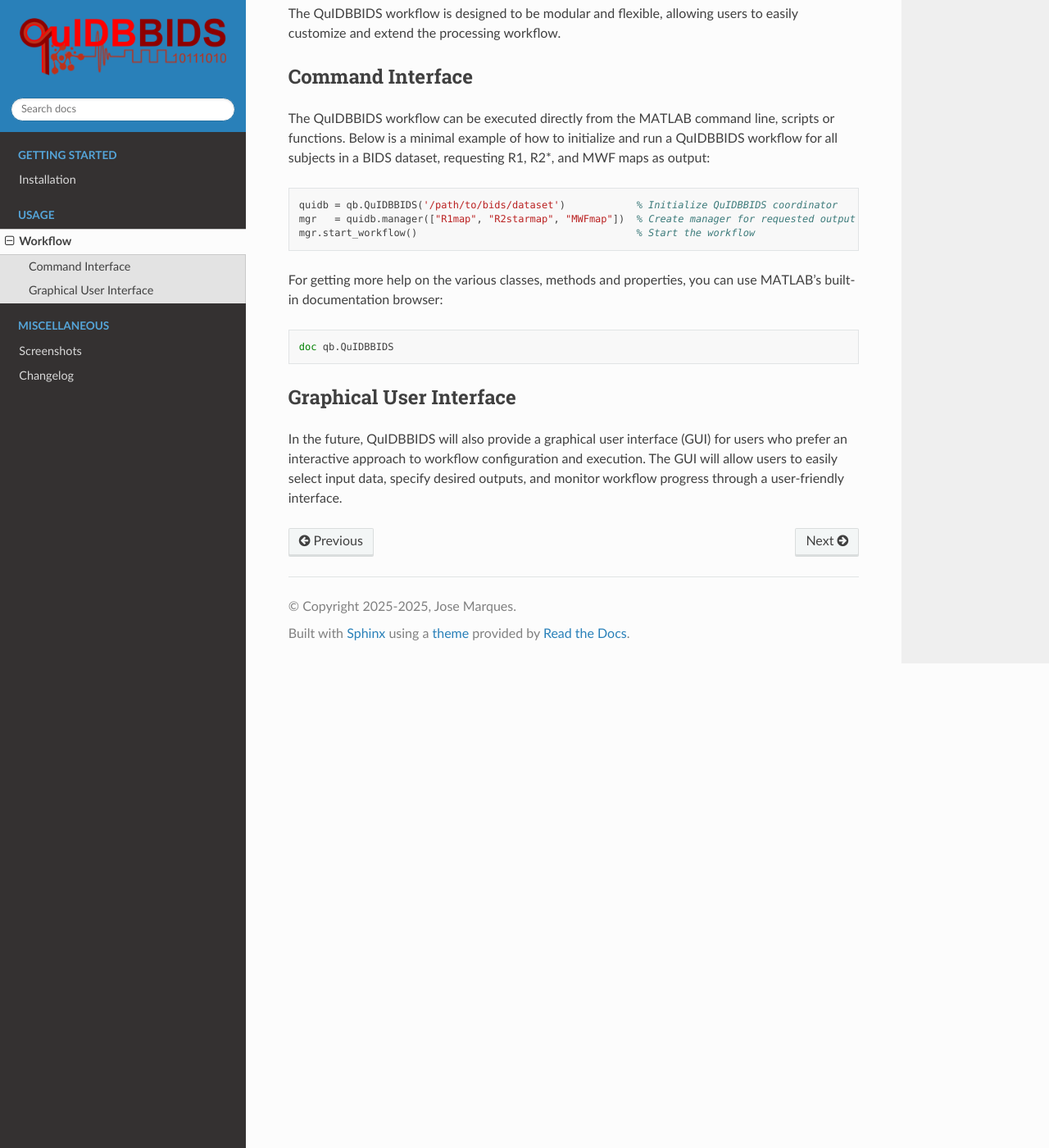
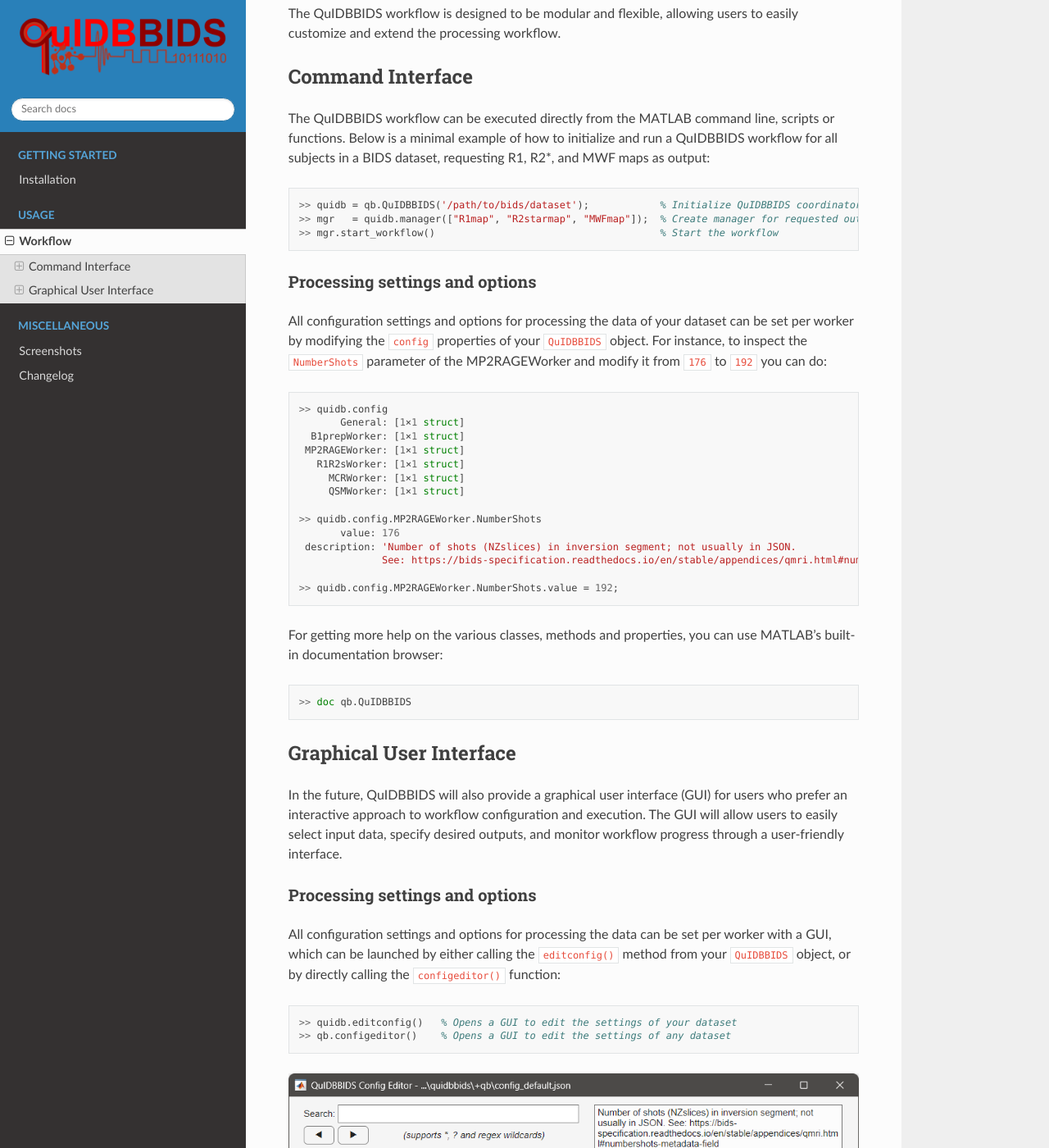
Before and after one commit to Donders-Institute/quidbbids, a Sphinx documentation site: the page built from docs/workflow.rst, in a window 1280 px wide and 1400 px high, scrolled down 1367 px. Shown: the whole window at 82% size. Built offline with Sphinx 7.4.7 and the Read the Docs theme 3.1.0, drawn with Linux system fonts in a browser that asks for light colours; pages that are not in the unit, such as notebooks, are missing from menus; the version number could not be read and is left out; some of the changed text lies outside the part shown.

Commit message:
Added documentation + a screenshot of the configeditor

```diff
--- a/docs/workflow.rst
+++ b/docs/workflow.rst
@@ -43,19 +43,59 @@ R1, R2*, and MWF maps as output:
 
 .. code-block:: matlab
 
-   quidb = qb.QuIDBBIDS('/path/to/bids/dataset')            % Initialize QuIDBBIDS coordinator
-   mgr   = quidb.manager(["R1map", "R2starmap", "MWFmap"])  % Create manager for requested output items
-   mgr.start_workflow()                                     % Start the workflow
+   >> quidb = qb.QuIDBBIDS('/path/to/bids/dataset');            % Initialize QuIDBBIDS coordinator
+   >> mgr   = quidb.manager(["R1map", "R2starmap", "MWFmap"]);  % Create manager for requested output items
+   >> mgr.start_workflow()                                      % Start the workflow
+
+Processing settings and options
+~~~~~~~~~~~~~~~~~~~~~~~~~~~~~~~
+All configuration settings and options for processing the data of your dataset can be set per worker by
+modifying the ``config`` properties of your ``QuIDBBIDS`` object. For instance, to inspect the ``NumberShots``
+parameter of the MP2RAGEWorker and modify it from ``176`` to ``192`` you can do:
+
+.. code-block:: matlab
+
+   >> quidb.config
+          General: [1×1 struct]
+     B1prepWorker: [1×1 struct]
+    MP2RAGEWorker: [1×1 struct]
+      R1R2sWorker: [1×1 struct]
+        MCRWorker: [1×1 struct]
+        QSMWorker: [1×1 struct]
+
+   >> quidb.config.MP2RAGEWorker.NumberShots
+          value: 176
+    description: 'Number of shots (NZslices) in inversion segment; not usually in JSON.
+                 See: https://bids-specification.readthedocs.io/en/stable/appendices/qmri.html#numbershots-metadata-field'
+
+   >> quidb.config.MP2RAGEWorker.NumberShots.value = 192;
 
 For getting more help on the various classes, methods and properties, you can use MATLAB's built-in documentation
 browser:
 
 .. code-block:: matlab
 
-   doc qb.QuIDBBIDS
+   >> doc qb.QuIDBBIDS
 
 Graphical User Interface
 ------------------------
 In the future, QuIDBBIDS will also provide a graphical user interface (GUI) for users who prefer an interactive
 approach to workflow configuration and execution. The GUI will allow users to easily select input data, specify
 desired outputs, and monitor workflow progress through a user-friendly interface.
+
+Processing settings and options
+~~~~~~~~~~~~~~~~~~~~~~~~~~~~~~~
+All configuration settings and options for processing the data can be set per worker with a GUI, which can be
+launched by either calling the ``editconfig()`` method from your ``QuIDBBIDS`` object, or by directly calling the
+``configeditor()`` function:
+
+.. code-block:: matlab
+
+   >> quidb.editconfig()   % Opens a GUI to edit the settings of your dataset
+   >> qb.configeditor()    % Opens a GUI to edit the settings of any dataset
+
+.. figure:: ./_static/configeditor.png
+
+   Left panel: The General QuIDBBIDS settings as well as the the settings for the individual workers. In this
+   example the user navigated to the ``MP2RAGEWorker`` and selected the ``NumerShots`` parameter. Right panel:
+   The description of the selected parameter (top) with a box to edit its current value of ``176`` (bottom).
```
Also changed, not shown: docs/screenshots.rst (+9 -0 lines), docs/_static/configeditor.png (added).
